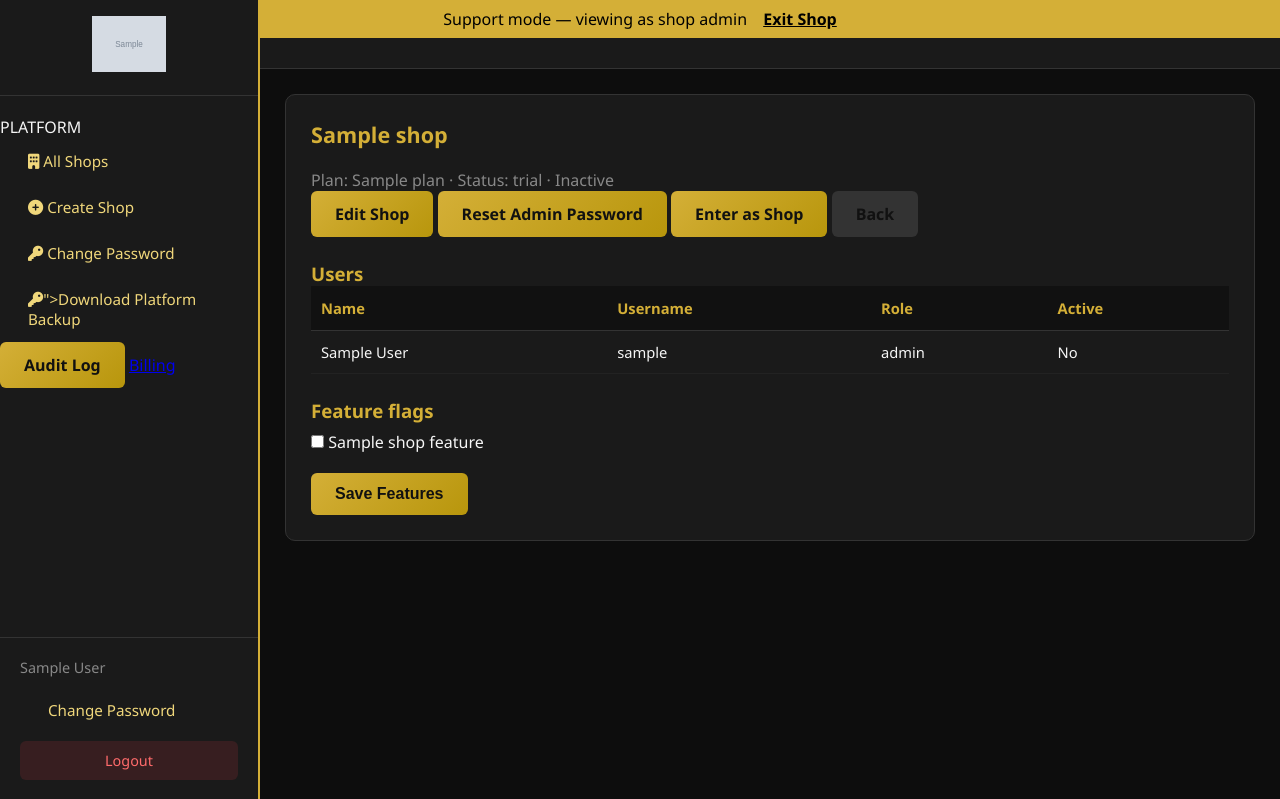
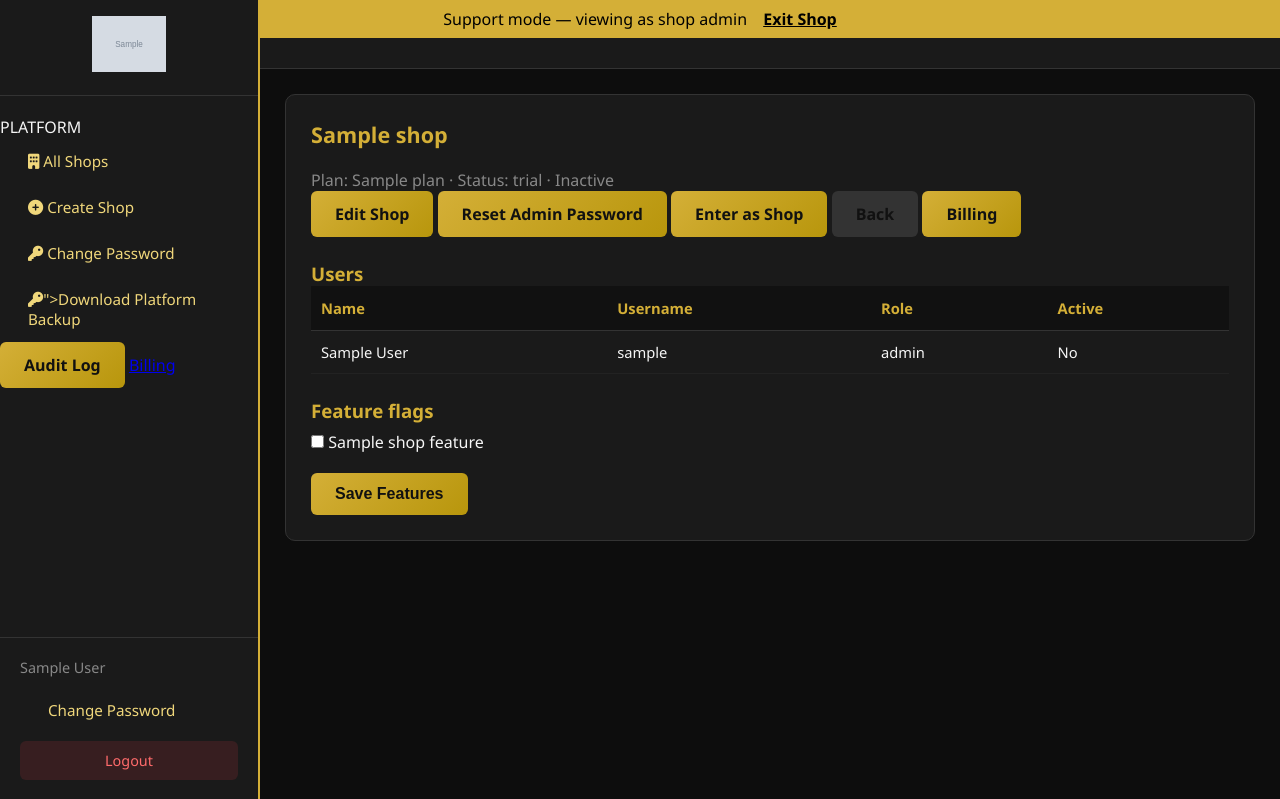
Before and after one commit to Dan150498/luxe-carwash, a Flask app: page /platform/shop/1 in a window 1280 px wide. Shown: the top 799 px of the page. Run offline with Flask 3, Linux system fonts and the light colour scheme; the visitor is signed in with stand-in values (Sample User, id 1); grey boxes marked "Sample" are stand-in pictures; a database or web service that is not in the repository returns one stand-in record (values such as "Sample title"); some libraries are stand-ins or nearby versions.

Commit message:
Add files via upload

```diff
--- a/templates/platform_dashboard.html
+++ b/templates/platform_dashboard.html
@@ -23,6 +23,7 @@
     </div>
 
     <a href="{{ url_for('create_shop') }}" class="btn" style="margin-bottom:20px;">+ Create Shop</a>
+    <a href="{{ url_for('shop_billing', shop_id=s.shop_id) }}">Billing</a>
 
     <div class="table-responsive">
         <table>
--- a/templates/platform_shop_detail.html
+++ b/templates/platform_shop_detail.html
@@ -11,6 +11,7 @@
     <a href="{{ url_for('reset_shop_admin_password', shop_id=shop.shop_id) }}" class="btn">Reset Admin Password</a>
     <a href="{{ url_for('enter_shop', shop_id=shop.shop_id) }}" class="btn">Enter as Shop</a>
     <a href="{{ url_for('platform_dashboard') }}" class="btn" style="background:#333;">Back</a>
+    <a href="{{ url_for('shop_billing', shop_id=shop.shop_id) }}" class="btn">Billing</a>
   </p>
 
   <h3 style="margin-top:24px; color:#d4af37;">Users</h3>
```
